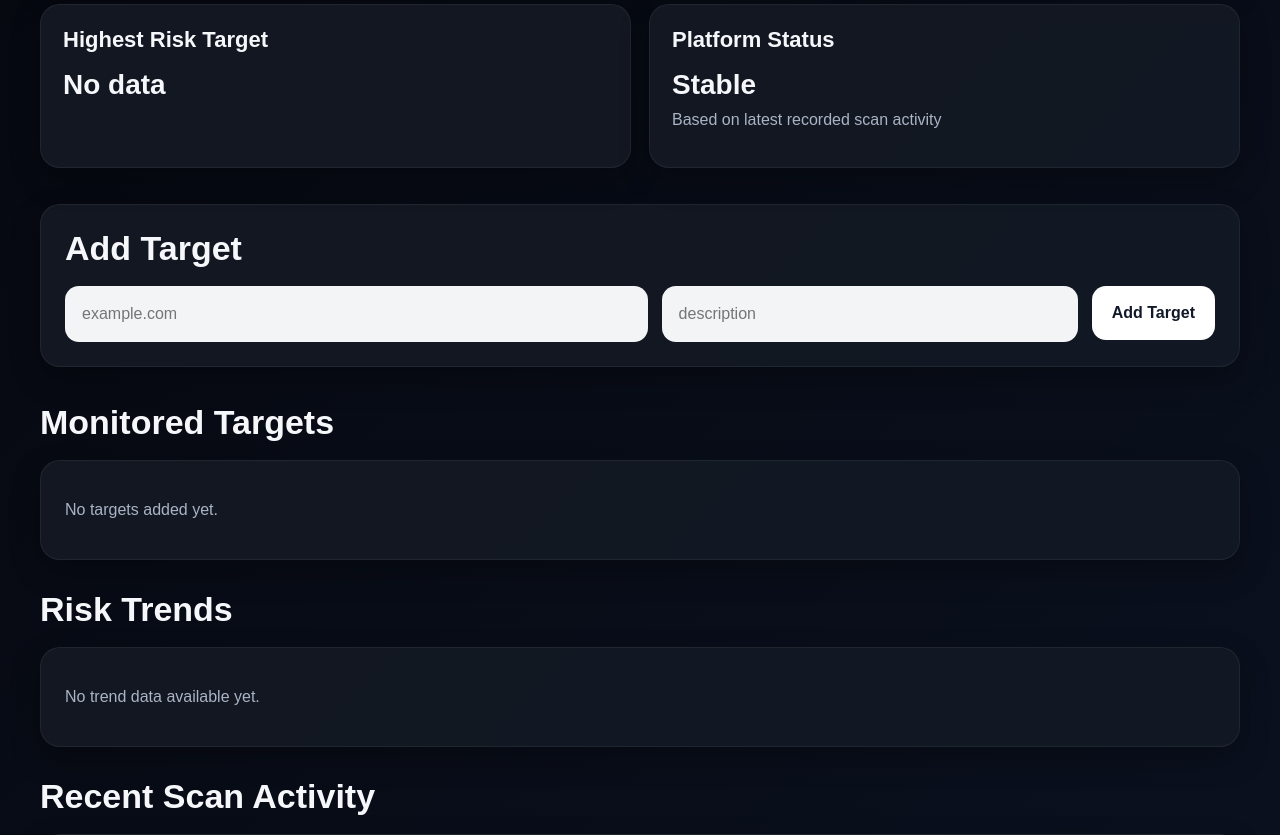
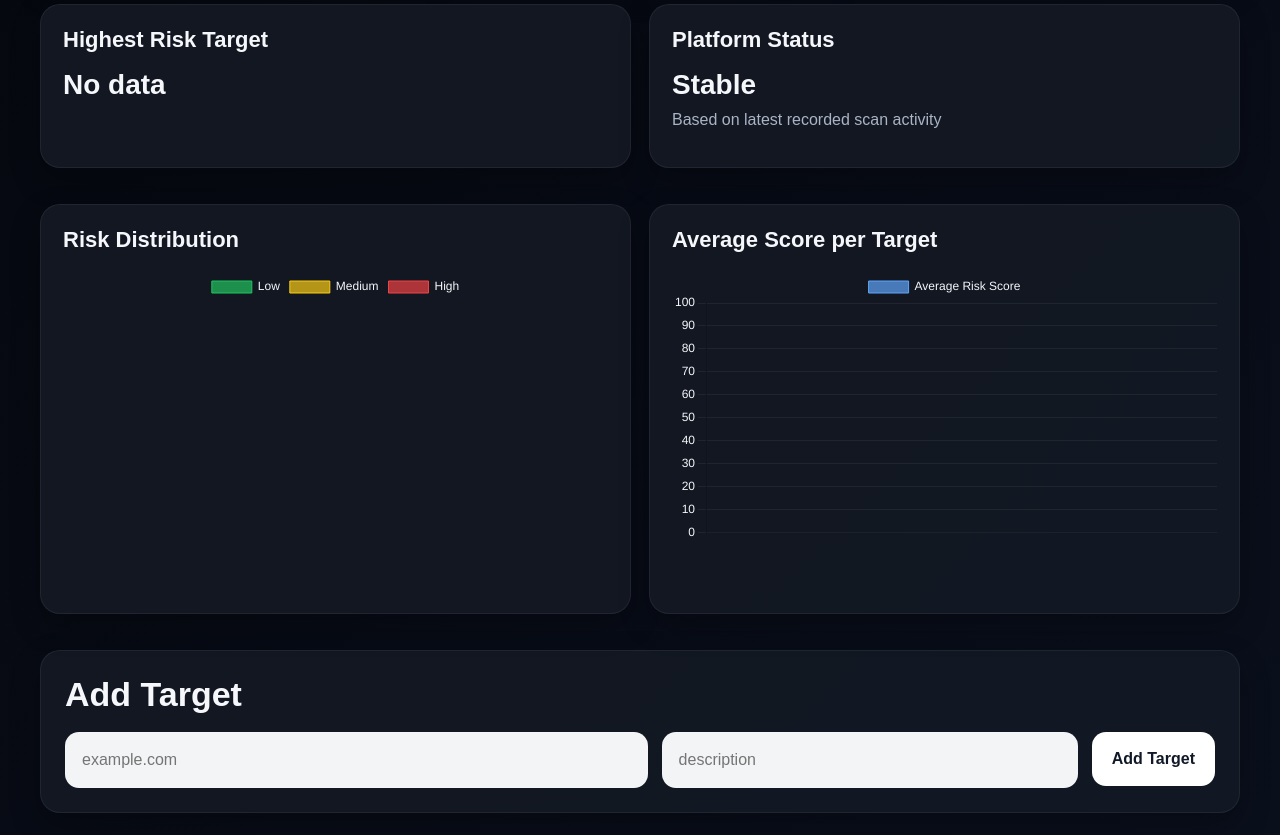
Before and after one commit to xanast/attack-surface-platform, a FastAPI app: page / in a window 1280 px wide. Shown: the part 408-1243 px from the top of the page. Run offline with FastAPI, Linux system fonts and the light colour scheme; data that the repository does not hold is empty.

Commit message:
Add chart-based analytics dashboard

```diff
--- a/app/static/css/style.css
+++ b/app/static/css/style.css
@@ -453,3 +453,33 @@
         align-items: flex-start;
     }
 }
+.chart-grid {
+    display: grid;
+    grid-template-columns: repeat(2, 1fr);
+    gap: 18px;
+    margin-bottom: 36px;
+}
+
+.chart-card {
+    background: rgba(20, 25, 36, 0.92);
+    border: 1px solid rgba(255, 255, 255, 0.06);
+    border-radius: 20px;
+    box-shadow: 0 12px 30px rgba(0, 0, 0, 0.28);
+    padding: 22px;
+}
+
+.chart-card h3 {
+    margin: 0 0 18px 0;
+    font-size: 22px;
+}
+
+.chart-card canvas {
+    width: 100% !important;
+    max-height: 320px;
+}
+
+@media (max-width: 900px) {
+    .chart-grid {
+        grid-template-columns: 1fr;
+    }
+}
--- a/app/templates/base.html
+++ b/app/templates/base.html
@@ -5,6 +5,7 @@
     <meta name="viewport" content="width=device-width, initial-scale=1.0">
     <title>{{ page_title if page_title else "Attack Surface Platform" }}</title>
     <link rel="stylesheet" href="/static/css/style.css">
+    <script src="https://cdn.jsdelivr.net/npm/chart.js"></script>
 </head>
 <body>
     <div class="container">
--- a/app/templates/index.html
+++ b/app/templates/index.html
@@ -71,6 +71,18 @@
             {% endif %}
         </p>
         <p class="analytics-sub">Based on latest recorded scan activity</p>
+    </div>
+</div>
+
+<div class="chart-grid">
+    <div class="chart-card">
+        <h3>Risk Distribution</h3>
+        <canvas id="riskDistributionChart"></canvas>
+    </div>
+
+    <div class="chart-card">
+        <h3>Average Score per Target</h3>
+        <canvas id="avgScoreChart"></canvas>
     </div>
 </div>
 
@@ -246,4 +258,83 @@
 </div>
 {% endif %}
 
+<script>
+    const riskDistributionCtx = document.getElementById('riskDistributionChart');
+
+    if (riskDistributionCtx) {
+        new Chart(riskDistributionCtx, {
+            type: 'doughnut',
+            data: {
+                labels: ['Low', 'Medium', 'High'],
+                datasets: [{
+                    data: [
+                        {{ chart_data.risk_distribution.low }},
+                        {{ chart_data.risk_distribution.medium }},
+                        {{ chart_data.risk_distribution.high }}
+                    ],
+                    backgroundColor: [
+                        'rgba(34, 197, 94, 0.7)',
+                        'rgba(250, 204, 21, 0.7)',
+                        'rgba(239, 68, 68, 0.7)'
+                    ],
+                    borderColor: [
+                        'rgba(34, 197, 94, 1)',
+                        'rgba(250, 204, 21, 1)',
+                        'rgba(239, 68, 68, 1)'
+                    ],
+                    borderWidth: 1
+                }]
+            },
+            options: {
+                plugins: {
+                    legend: {
+                        labels: {
+                            color: '#f5f7fa'
+                        }
+                    }
+                }
+            }
+        });
+    }
+
+    const avgScoreCtx = document.getElementById('avgScoreChart');
+
+    if (avgScoreCtx) {
+        new Chart(avgScoreCtx, {
+            type: 'bar',
+            data: {
+                labels: [{% for item in chart_data.avg_score_per_target %}'{{ item.domain }}'{% if not loop.last %}, {% endif %}{% endfor %}],
+                datasets: [{
+                    label: 'Average Risk Score',
+                    data: [{% for item in chart_data.avg_score_per_target %}{{ item.avg_score }}{% if not loop.last %}, {% endif %}{% endfor %}],
+                    backgroundColor: 'rgba(96, 165, 250, 0.7)',
+                    borderColor: 'rgba(96, 165, 250, 1)',
+                    borderWidth: 1
+                }]
+            },
+            options: {
+                scales: {
+                    x: {
+                        ticks: { color: '#f5f7fa' },
+                        grid: { color: 'rgba(255,255,255,0.06)' }
+                    },
+                    y: {
+                        beginAtZero: true,
+                        max: 100,
+                        ticks: { color: '#f5f7fa' },
+                        grid: { color: 'rgba(255,255,255,0.06)' }
+                    }
+                },
+                plugins: {
+                    legend: {
+                        labels: {
+                            color: '#f5f7fa'
+                        }
+                    }
+                }
+            }
+        });
+    }
+</script>
+
 {% endblock %}
```
Also changed, not shown: app/routes/web.py (+21 -0 lines).
